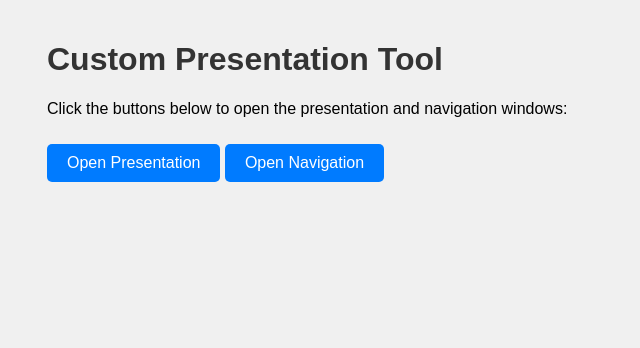
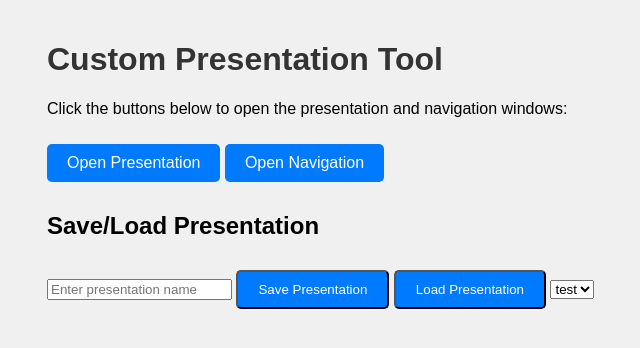
Before and after one commit to kws/code-slides, a Flask app: page / in a window 1280 px wide. Shown: the top 348 px of the page, without its empty margins (193-833 px from the left). Run offline with Flask 3, Linux system fonts and the light colour scheme.

Commit message:
Agent step completed: Create a system for saving and loading presentations

```diff
--- a/main.py
+++ b/main.py
@@ -1,6 +1,7 @@
 from flask import Flask, render_template, jsonify, request
 from flask_socketio import SocketIO, emit
 import json
+from presentation_storage import save_presentation, load_presentation, get_presentation_names
 
 app = Flask(__name__)
 socketio = SocketIO(app)
@@ -45,6 +46,28 @@ def create_slide():
         return jsonify(new_slide), 201
     return jsonify({"error": "Invalid slide data"}), 400
 
+@app.route('/api/presentation', methods=['POST'])
+def save_current_presentation():
+    data = request.json
+    name = data.get('name')
+    if name:
+        save_presentation(name, slides)
+        return jsonify({"message": f"Presentation '{name}' saved successfully"}), 200
+    return jsonify({"error": "Invalid presentation name"}), 400
+
+@app.route('/api/presentation/<name>')
+def load_saved_presentation(name):
+    loaded_slides = load_presentation(name)
+    if loaded_slides:
+        global slides
+        slides = loaded_slides
+        return jsonify({"message": f"Presentation '{name}' loaded successfully"}), 200
+    return jsonify({"error": "Presentation not found"}), 404
+
+@app.route('/api/presentations')
+def get_presentation_list():
+    return jsonify(get_presentation_names())
+
 @socketio.on('connect')
 def handle_connect():
     print('Client connected')
--- /dev/null
+++ b/presentation_storage.py
@@ -0,0 +1,23 @@
+import json
+import os
+
+STORAGE_FILE = 'presentations.json'
+
+def save_presentation(name, slides):
+    presentations = load_all_presentations()
+    presentations[name] = slides
+    with open(STORAGE_FILE, 'w') as f:
+        json.dump(presentations, f)
+
+def load_presentation(name):
+    presentations = load_all_presentations()
+    return presentations.get(name)
+
+def load_all_presentations():
+    if os.path.exists(STORAGE_FILE):
+        with open(STORAGE_FILE, 'r') as f:
+            return json.load(f)
+    return {}
+
+def get_presentation_names():
+    return list(load_all_presentations().keys())
--- /dev/null
+++ b/presentations.json
@@ -0,0 +1 @@
+{"test": [{"id": 1, "type": "image", "content": "https://via.placeholder.com/800x600.png?text=Slide+1", "notes": "This is slide 1"}, {"id": 2, "type": "image", "content": "https://via.placeholder.com/800x600.png?text=Slide+2", "notes": "This is slide 2"}, {"id": 3, "type": "simulation", "content": "{ \"type\": \"basic_simulation\", \"data\": { \"initialValue\": 10, \"increment\": 2 } }", "notes": "This is a simulation slide"}, {"id": 4, "type": "api_call", "content": "https://api.github.com/users/github", "notes": "This is an API call slide"}]}
--- a/templates/index.html
+++ b/templates/index.html
@@ -12,6 +12,12 @@
         <p>Click the buttons below to open the presentation and navigation windows:</p>
         <a href="#" class="button" id="open-presentation">Open Presentation</a>
         <a href="#" class="button" id="open-navigation">Open Navigation</a>
+
+        <h2>Save/Load Presentation</h2>
+        <input type="text" id="presentation-name" placeholder="Enter presentation name">
+        <button id="save-presentation" class="button">Save Presentation</button>
+        <button id="load-presentation" class="button">Load Presentation</button>
+        <select id="presentation-list"></select>
     </div>
 
     <script>
@@ -24,6 +30,53 @@
             e.preventDefault();
             window.open("{{ url_for('navigation') }}", "navigation", "width=400,height=600");
         });
+
+        document.getElementById('save-presentation').addEventListener('click', async () => {
+            const name = document.getElementById('presentation-name').value;
+            if (name) {
+                const response = await fetch('/api/presentation', {
+                    method: 'POST',
+                    headers: {
+                        'Content-Type': 'application/json',
+                    },
+                    body: JSON.stringify({ name }),
+                });
+                const result = await response.json();
+                alert(result.message || result.error);
+                loadPresentationList();
+            } else {
+                alert('Please enter a presentation name');
+            }
+        });
+
+        document.getElementById('load-presentation').addEventListener('click', async () => {
+            const name = document.getElementById('presentation-list').value;
+            if (name) {
+                const response = await fetch(`/api/presentation/${name}`);
+                const result = await response.json();
+                alert(result.message || result.error);
+                if (result.message) {
+                    location.reload();
+                }
+            } else {
+                alert('Please select a presentation to load');
+            }
+        });
+
+        async function loadPresentationList() {
+            const response = await fetch('/api/presentations');
+            const presentations = await response.json();
+            const select = document.getElementById('presentation-list');
+            select.innerHTML = '';
+            presentations.forEach(name => {
+                const option = document.createElement('option');
+                option.value = name;
+                option.textContent = name;
+                select.appendChild(option);
+            });
+        }
+
+        loadPresentationList();
     </script>
 </body>
 </html>
```
